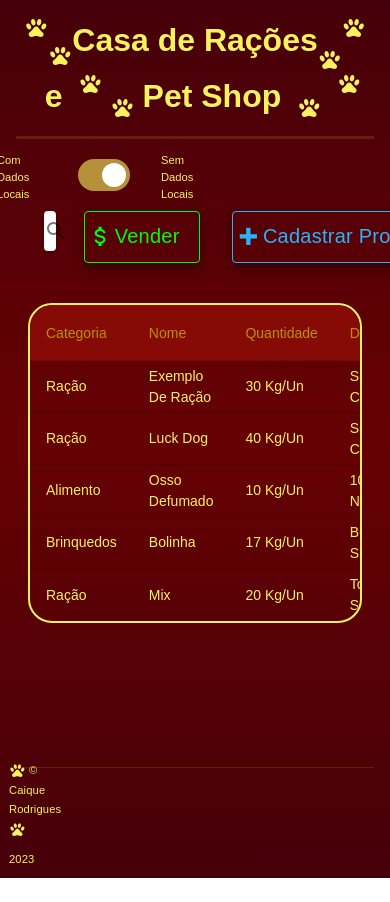
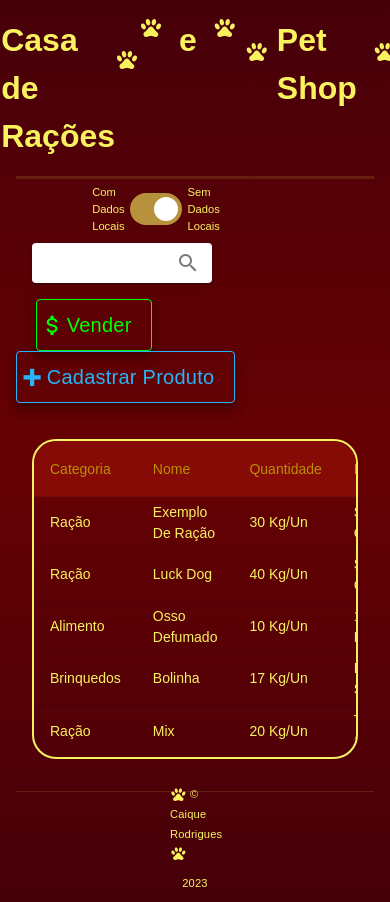
Before and after one commit to Caiqueerodrigues/-controleEstoque-v2, a Nuxt app: page / in a window 390 px wide. Shown: the top 902 px of the page. Before the commit the page ends 878 px from the top, so only its background shows below. Built offline with nearby package versions, Linux system fonts and the light colour scheme.

Commit message:
adequacao do vrow e vcol

```diff
--- a/components/MainPage.vue
+++ b/components/MainPage.vue
@@ -3,8 +3,10 @@
         fluid
         id="main"
     >
-        <v-row
-            class="d-flex pt-3 pb-7 justify-center"
+        <!--header-->
+        <v-row>
+            <v-col
+                class="d-flex pt-3 pb-7 justify-center px-4"
             >
                 <v-icon>
                     mdi-paw
@@ -47,6 +49,7 @@
                 <v-icon>
                     mdi-paw
                 </v-icon>
+            </v-col>
         </v-row>
         <v-divider
             :thickness="3"
@@ -54,13 +57,10 @@
         <!--Botao Dados-->
         <v-row
             id="inicio"
+            class="d-flex justify-center ma-0"
         >
-            <v-container
-                id="escolha"
-                class="d-flex pa-0 justify-center"
-            >
-                <v-row
-                    class="justify-center mt-5 rowDados"
+            <v-col
+                class="rowDados justify-center d-flex pa-0"
             >
                 <p
                     class="pt-4 d-inline-flex mr-10"
@@ -68,7 +68,7 @@
                     Com Dados Locais
                 </p>
                 <v-switch
-                        class="d-inline-flex mb-4 mx-auto"
+                    class="d-inline-flex mx-auto"
                     color="golden2"
                     id="escolhaDados"
                     inset
@@ -81,32 +81,30 @@
                     >
                     Sem Dados Locais
                 </p>
-                </v-row>
-            </v-container>
+            </v-col>
         </v-row>
         <!--Search Bar-->
-        <v-container
-            fluid
-            class="d-flex  pa-0"
+        <v-row
+            no-gutters
+            class="pr-10"
         >
             <!--search-->
-            <v-col>
+            <v-col
+                cols="8"
+            >
                 <Search :estoqueLocal="estoqueLocal" :dados="dadosAtuais" :salvarLocal="salvarLocal" />
             </v-col>
-            <!--Register-->
+            <!--btn register-->
             <v-col
-                class="d-flex"
+                class="width-min mx-5"
             >
-            <!--btn register-->
-                <div
-                    class="d-flex justify-center align-center h-100">
                 <v-btn
                     @click.stop="drawer = !drawer"
                     elevation="8"
                     size="x-large"
                     variant="outlined"
                     color="#0f0"
-                        class="mr-8 px-2 py-3 text-h6"
+                    class="px-2 py-3 text-h6"
                     @click="showSale = true"
                 >
                     <template
@@ -118,11 +116,9 @@
                         Vender
                     </template>
                 </v-btn>
-                </div>
-
+            </v-col>
             <!--btn venda-->
-                <div
-                    class="d-flex justify-center align-center h-100">
+            <v-col>
                 <v-btn
                     @click="showRegister = true"
                     elevation="8"
@@ -141,10 +137,12 @@
                         Cadastrar Produto
                     </template>
                 </v-btn>
-                </div>
             </v-col>
-        </v-container>
+        </v-row>
         <!--Table-->
+        <v-row
+            class="px-4"
+        >
             <v-col>
                 <TableStock
                     :estoqueLocal="estoqueLocal"
@@ -153,6 +151,7 @@
                     :salvarLocal="salvarLocal"
                     />
             </v-col>
+        </v-row>
         <Sale
             @closeSale="showSale = $event"
             :estoqueLocal="estoqueLocal"
@@ -177,7 +176,13 @@
     >
         <v-divider></v-divider>
         <v-row>
-            <p class="mx-auto pFooter mt-4">
+            <v-col
+                cols="12"
+                class="pa-0 d-flex justify-center"
+            >
+                <p
+                    class=" mt-4"
+                >
                     <v-icon>
                         mdi-paw
                     </v-icon>
@@ -189,11 +194,15 @@
                         mdi-paw
                     </v-icon>
                 </p>
-        </v-row>
-        <v-row>
-            <p class="mx-auto pFooter my-0">
+            </v-col>
+            <v-col
+                cols="12"
+                class="d-flex justify-center pa-0"
+            >
+                <p class="mx-auto my-0">
                     2023
                 </p>
+            </v-col>
         </v-row>
     </v-container>
 </template>
@@ -306,6 +315,10 @@ export default {
     }
     .rowDados {
         max-width: 400px;
+        max-height: min-content;
+    }
+    .width-min {
+        max-width: min-content;
     }
     a {
         text-decoration: none;
@@ -328,6 +341,7 @@ export default {
         }
         .rowDados {
             width: 90vw !important;
+            margin-left:80px !important;
         }
         #escolha {
            margin: auto !important;
```
Lines whose indentation alone changed are shown as unchanged.
